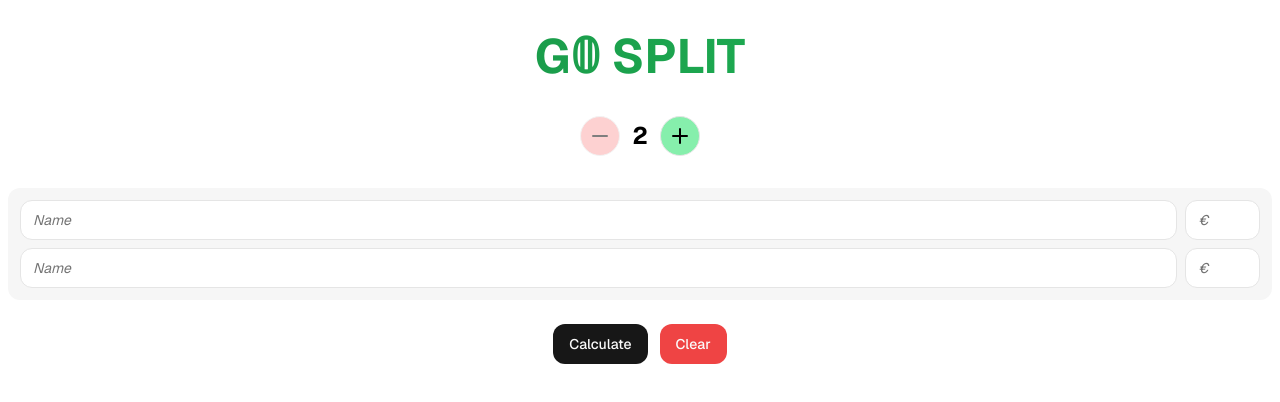
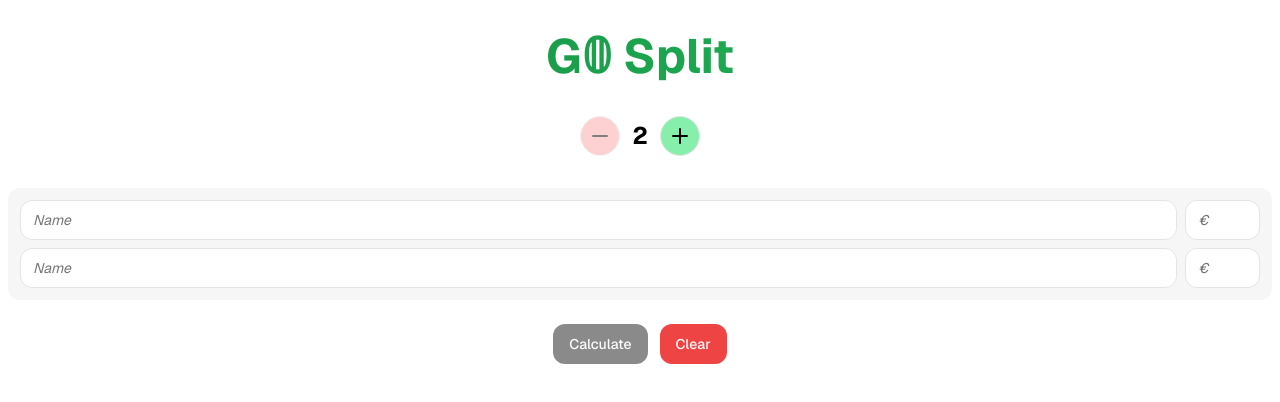
Before and after one commit to ThomasNovaro/g0-split, a Next.js app: page / in a window 1280 px wide. Shown: the top 402 px of the page. Built offline with nearby package versions, Linux system fonts and the light colour scheme.

Commit message:
Fix typo in page title and add input validation for calculate button

```diff
--- a/app/page.tsx
+++ b/app/page.tsx
@@ -77,7 +77,7 @@ export default function Home() {
   return (
     <main className="h-screen bg-white">
       <h1 className="text-[48px] bg-gradient-to-r from-green-700 to-green-500 bg-clip-text text-transparent text-center font-bold pt-5">
-        G&#120792; SPLIT
+        G&#120792; Split
       </h1>
       <div className="flex flex-row items-center justify-center gap-3 mt-6">
         <Button
@@ -137,7 +137,16 @@ export default function Home() {
         </AnimatePresence>
       </div>
       <div className="flex flex-row items-center justify-center gap-3 my-6">
-        <Button className="rounded-xl" onClick={() => calculate()}>
+        <Button
+          className="rounded-xl"
+          onClick={() => calculate()}
+          disabled={
+            data[0].name === "" ||
+            Number.isNaN(data[0].paid) ||
+            data[1].name === "" ||
+            Number.isNaN(data[1].paid)
+          }
+        >
           Calculate
         </Button>
         <Button
```
